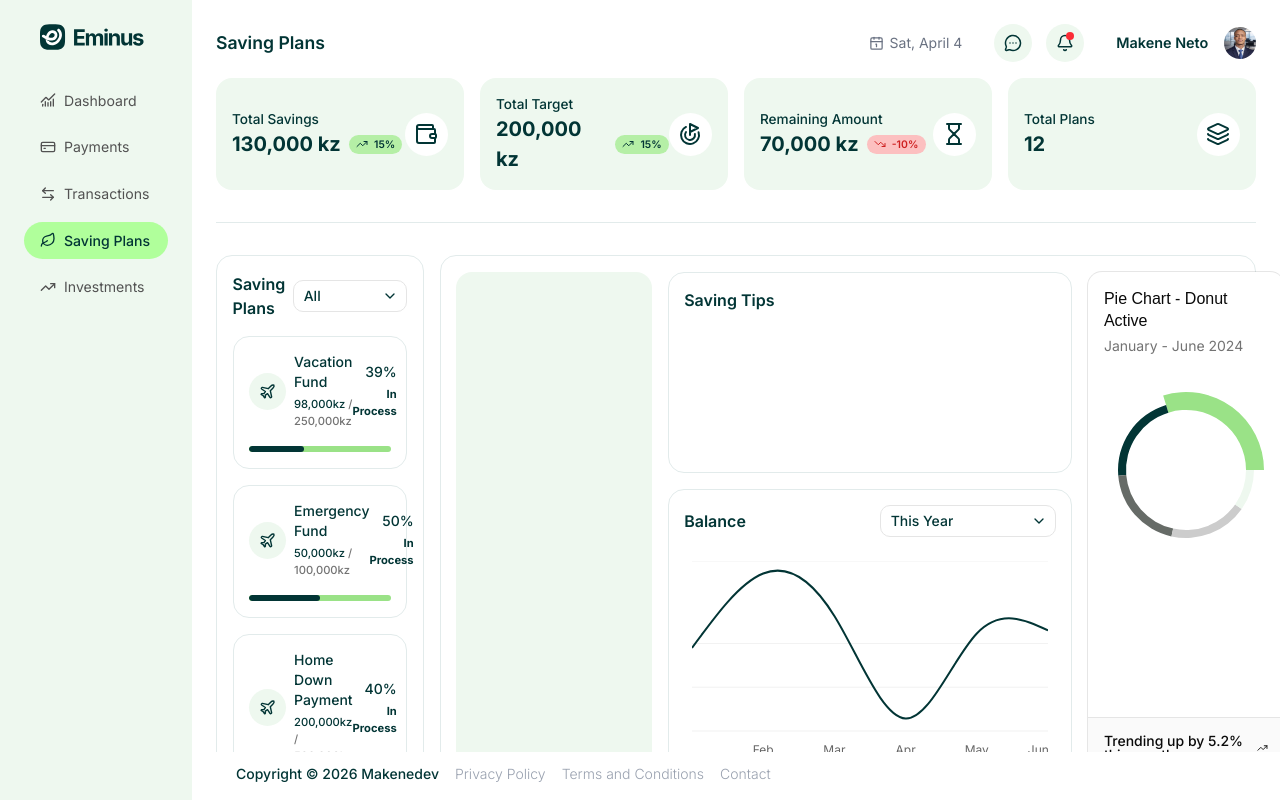
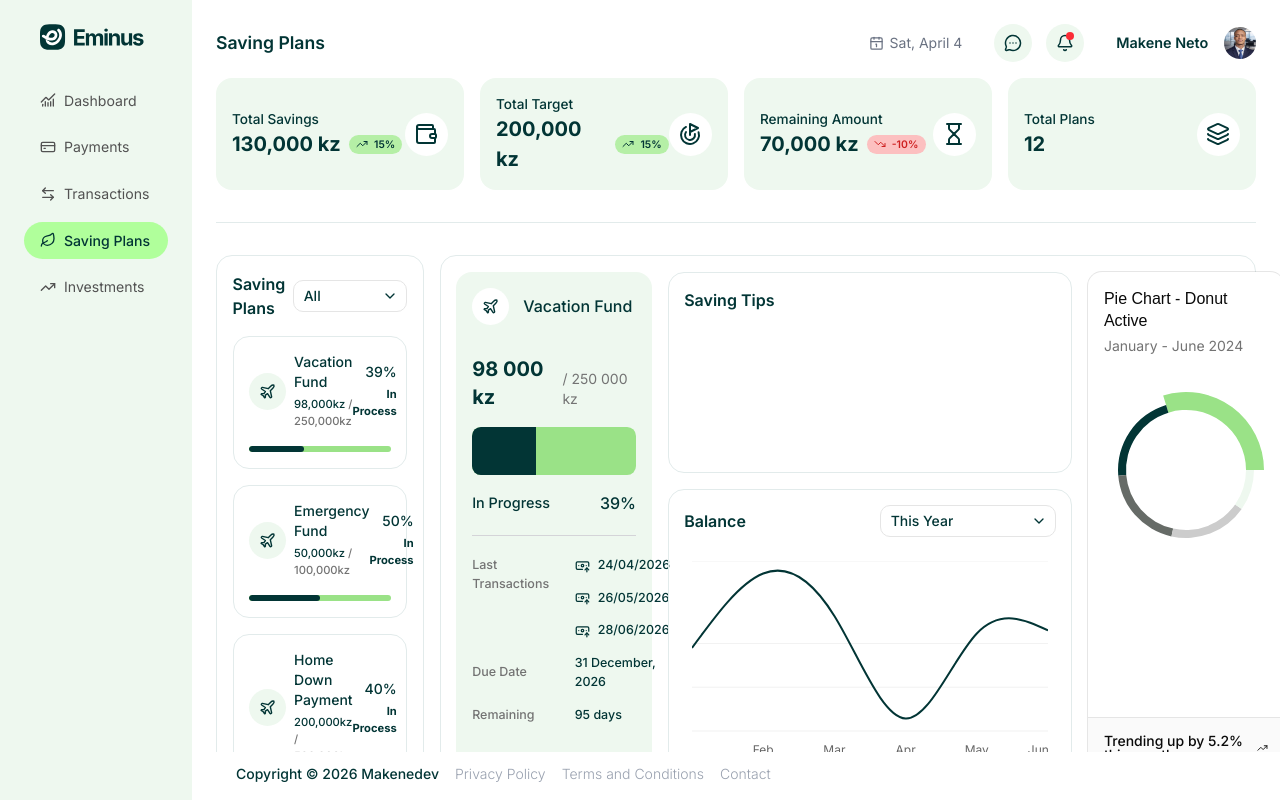
Before and after one commit to makeneto/eminus, a React (Vite) app: page /plans in a window 1280 px wide. Built offline with nearby package versions, Linux system fonts and the light colour scheme.

Commit message:
feat: develop setting plan

```diff
--- a/src/components/savingPlans/SettingPlan.tsx
+++ b/src/components/savingPlans/SettingPlan.tsx
@@ -1,3 +1,66 @@
+import { BanknoteArrowUp, Plane } from "lucide-react"
+import ProgressBar from "../ui/ProgressBar"
+
 export default function SettingPlan() {
-  return <div className="plans__setting"></div>
+  return (
+    <div className="plans__setting">
+      <div className="flex items-center gap-3.5 mb-7.5">
+        <div className="p-2.5 rounded-full bg-white">
+          <Plane size={17} />
+        </div>
+        <h2 className="text-[1rem] font-medium">Vacation Fund</h2>
+      </div>
+
+      <div className="grid gap-4 border-b border-b-zinc-300 pb-5">
+        <div className="flex items-end gap-1">
+          <p className="text-xl font-bold">98 000 kz </p>
+          <span className="text-muted-foreground text-sm pb-0.5">
+            / 250 000 kz
+          </span>
+        </div>
+
+        <ProgressBar value={39} size="lg" />
+
+        <div className="flex items-center justify-between">
+          <p className="font-medium text-[0.9rem]">In Progress</p>
+          <p className="font-medium">39%</p>
+        </div>
+      </div>
+
+      <div className="pt-5 grid gap-3.5 items-center">
+        <div className="flex plans__setting--list">
+          <p className="font-medium text-[.78rem] text-muted-foreground">
+            Last Transactions
+          </p>
+
+          <div className="grid gap-3.5">
+            <p className="flex items-center gap-2 font-medium text-[.78rem]">
+              <BanknoteArrowUp size={15} />
+              24/04/2026
+            </p>
+            <p className="flex items-center gap-2 font-medium text-[.78rem]">
+              <BanknoteArrowUp size={15} /> 26/05/2026
+            </p>
+            <p className="flex items-center gap-2 font-medium text-[.78rem]">
+              <BanknoteArrowUp size={15} /> 28/06/2026
+            </p>
+          </div>
+        </div>
+
+        <div className="flex items-center plans__setting--list">
+          <p className="font-medium text-[.78rem] text-muted-foreground">
+            Due Date
+          </p>
+          <p className="font-medium text-[.78rem]">31 December, 2026</p>
+        </div>
+
+        <div className="flex items-center plans__setting--list">
+          <p className="font-medium text-[.78rem] text-muted-foreground">
+            Remaining
+          </p>
+          <p className="font-medium text-[.78rem]">95 days</p>
+        </div>
+      </div>
+    </div>
+  )
 }
--- a/src/components/ui/ProgressBar.tsx
+++ b/src/components/ui/ProgressBar.tsx
@@ -1,10 +1,13 @@
 interface ProgressBarProps {
   value: number
+  size?: "sm" | "lg"
 }
 
-export default function ProgressBar({ value }: ProgressBarProps) {
+export default function ProgressBar({ value, size = "sm" }: ProgressBarProps) {
   return (
-    <div className="progressBar">
+    <div
+      className={`progressBar ${size === "lg" ? "progressBar--lg" : "progressBar--sm"}`}
+    >
       <div style={{ width: `${value}%` }}></div>
     </div>
   )
--- a/src/css/styles.css
+++ b/src/css/styles.css
@@ -284,15 +284,24 @@ button {
 
 .progressBar {
   width: 100%;
+  overflow: hidden;
+}
+.progressBar--sm {
   height: 0.4rem;
+  border-radius: 1rem;
   background-color: #9ae287;
+}
+.progressBar--sm div {
   border-radius: 1rem;
-  overflow: hidden;
+}
+.progressBar--lg {
+  height: 3rem;
+  border-radius: 0.56rem;
+  background-color: #9ae287;
 }
 .progressBar div {
   background-color: #023535;
   height: 100%;
-  border-radius: 1rem;
 }
 
 .dashboard__summary {
@@ -487,6 +496,11 @@ button {
   background-color: #eef8ef;
   border-radius: 1rem;
 }
+.plans__setting--list {
+  display: grid;
+  grid-template-columns: 40% auto;
+  gap: 1.5rem;
+}
 .plans__feats {
   display: grid;
   grid-template-rows: auto 60%;
--- a/src/sass/components/_dailyLimit.scss
+++ b/src/sass/components/_dailyLimit.scss
@@ -23,14 +23,26 @@
 
 .progressBar {
       width: 100%;
-      height: .4rem;
-      background-color: v.$primary-green;
-      border-radius: v.$borderRadius;
       overflow: hidden;
+
+      &--sm {
+            height: .4rem;
+            border-radius: v.$borderRadius;
+            background-color: v.$primary-green;
+
+            & div {
+                  border-radius: v.$borderRadius;
+            }
+      }
+
+      &--lg {
+            height: 3rem;
+            border-radius: .56rem;
+            background-color: v.$primary-green;
+      }
 
       & div {
             background-color: v.$dark-green;
             height: 100%;
-            border-radius: v.$borderRadius;
       }
 }
--- a/src/sass/layouts/_plans.scss
+++ b/src/sass/layouts/_plans.scss
@@ -71,7 +71,7 @@
 
             &-content {
                   display: grid;
-                  grid-template-columns: 25% auto 25% ;
+                  grid-template-columns: 25% auto 25%;
                   gap: v.$spacing;
             }
       }
@@ -80,6 +80,12 @@
             padding: 1rem;
             background-color: v.$light-green;
             border-radius: v.$borderRadius;
+
+            &--list {
+                  display: grid;
+                  grid-template-columns: 40% auto;
+                  gap: 1.5rem;
+            }
       }
 
       &__feats {
```
Also changed, not shown: 1 other file (tests, documents, lock files or other folders).
